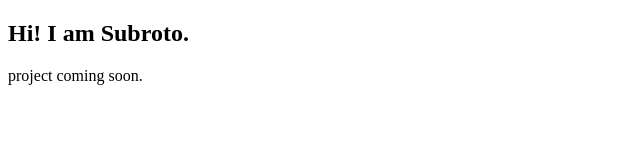
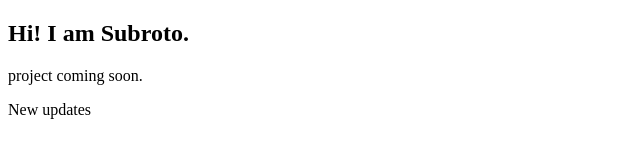
Before and after one commit to SubrotoChandaShuvo/Project-1, a plain HTML site: page index.html in a window 1280 px wide. Shown: the whole page, without its empty margins (0-640 px from the left). Drawn offline with Linux system fonts and the light colour scheme.

Commit message:
updated version

```diff
--- a/index.html
+++ b/index.html
@@ -9,6 +9,9 @@
 <body>
     <h2>Hi! I am Subroto. </h2>
     <p>project coming soon.</p>
+    <p>New updates
+
+    </p>
 
 </body>
 </html>
```
